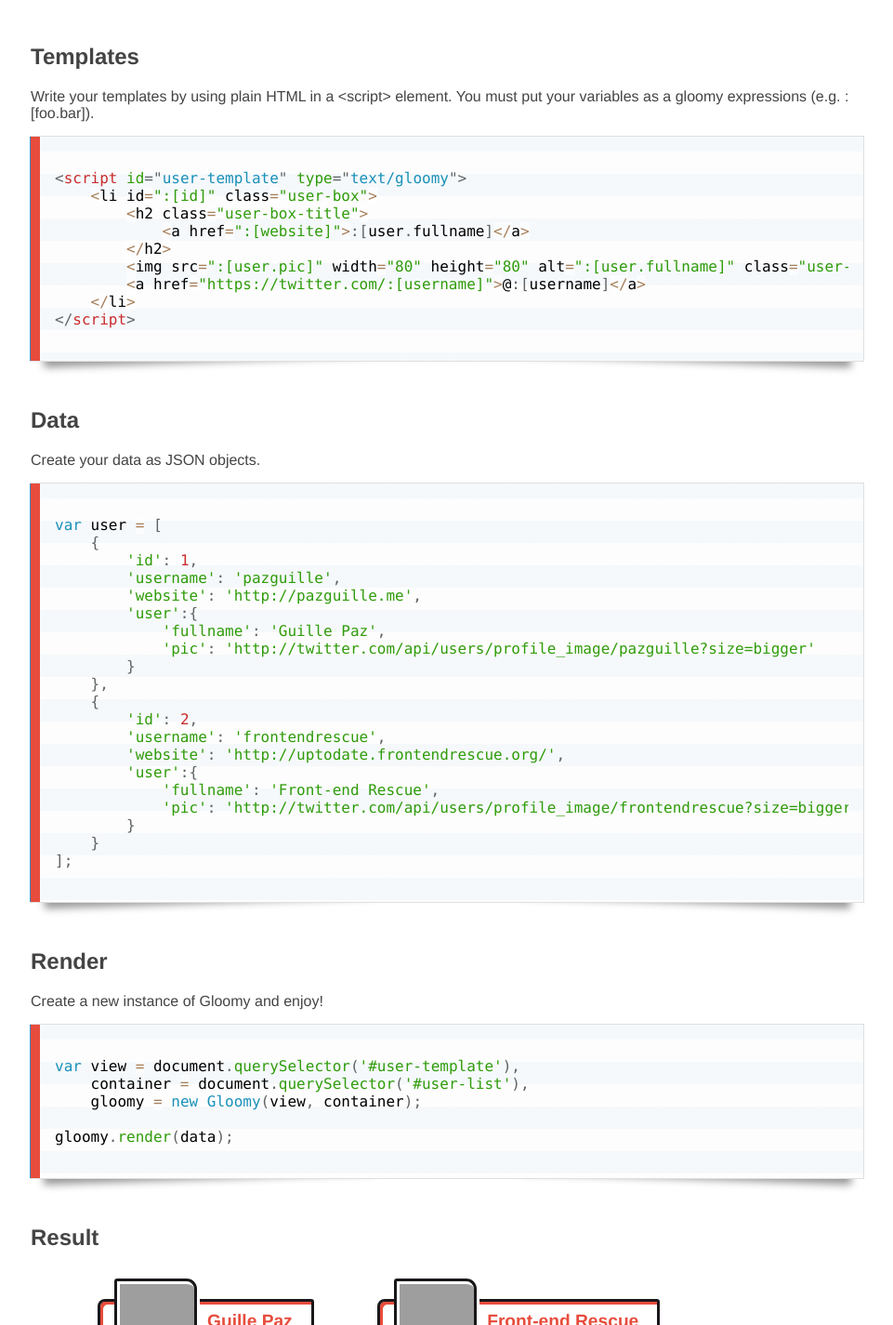
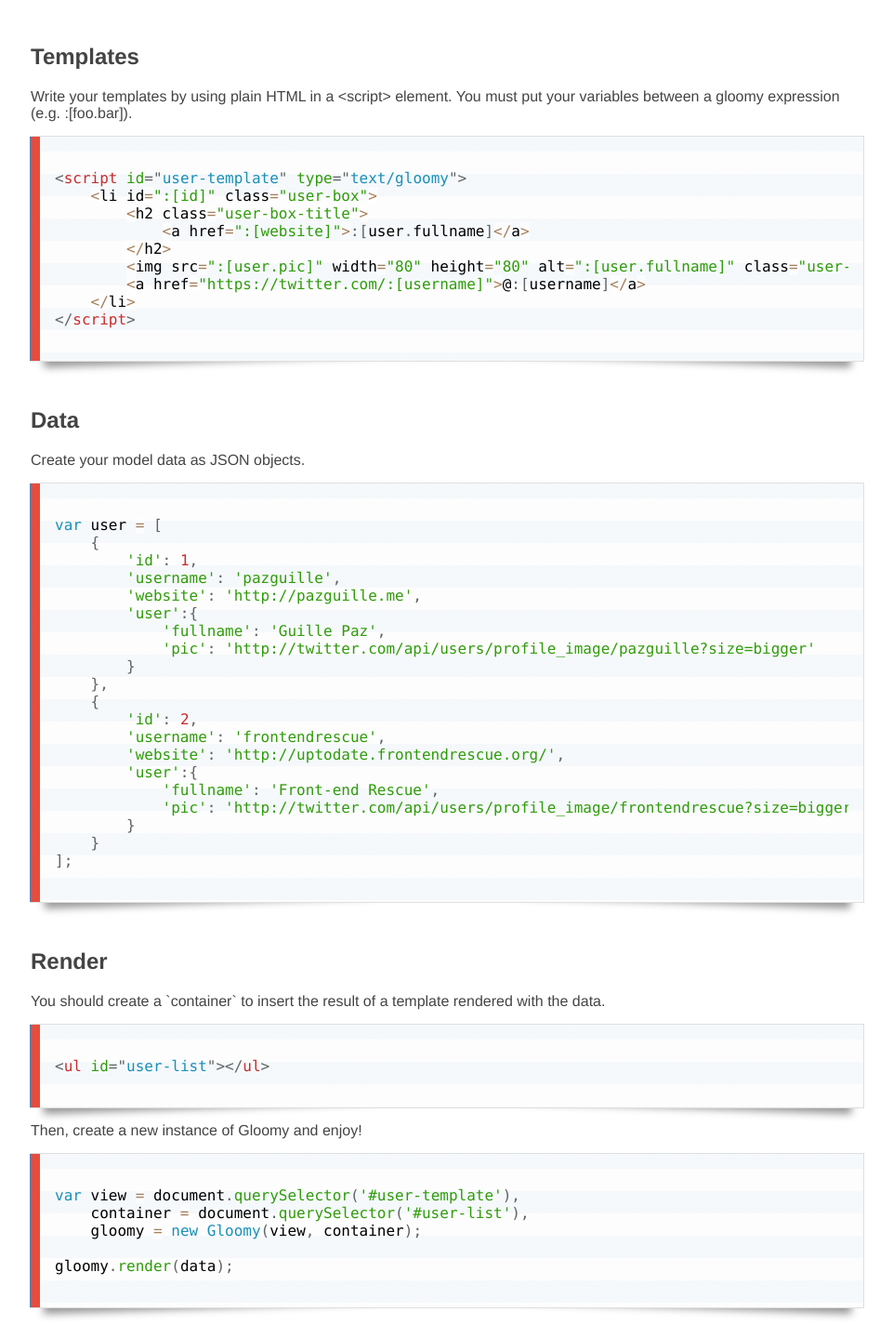
Before and after one commit to pazguille/gloomy, a plain HTML site: page index.html in a window 1280 px wide. Shown: the part 348-1773 px from the top of the page at 93% size, without its empty margins (159-1120 px from the left). Drawn offline with Linux system fonts and the light colour scheme; grey boxes are pictures that could not be loaded.

Commit message:
Update documentation.

```diff
--- a/index.html
+++ b/index.html
@@ -120,7 +120,7 @@
 
         <section>
             <h2>Templates</h2>
-            <p>Write your templates by using plain HTML in a &lt;script&gt; element. You must put your variables as a gloomy expressions (e.g. :[foo.bar]).</p>
+            <p>Write your templates by using plain HTML in a &lt;script&gt; element. You must put your variables between a gloomy expression (e.g. :[foo.bar]).</p>
             <pre><code class="language-markup">
 &lt;script id="user-template" type="text/gloomy"&gt;
     &lt;li id=":[id]" class="user-box"&gt;
@@ -136,7 +136,7 @@
 
         <section>
             <h2>Data</h2>
-            <p>Create your data as JSON objects.</p>
+            <p>Create your model data as JSON objects.</p>
             <pre><code class="language-javascript">
 var user = [
     {
@@ -163,7 +163,12 @@ var user = [
 
         <section>
             <h2>Render</h2>
-            <p>Create a new instance of Gloomy and enjoy!</p>
+            <p>You should create a `container` to insert the result of a template rendered with the data.</p>
+            <pre><code class="language-markup">
+&lt;ul id="user-list"&gt;&lt;/ul&gt;
+            </code></pre>
+
+            <p>Then, create a new instance of Gloomy and enjoy!</p>
             <pre><code class="language-javascript">
 var view = document.querySelector('#user-template'),
     container = document.querySelector('#user-list'),
```
